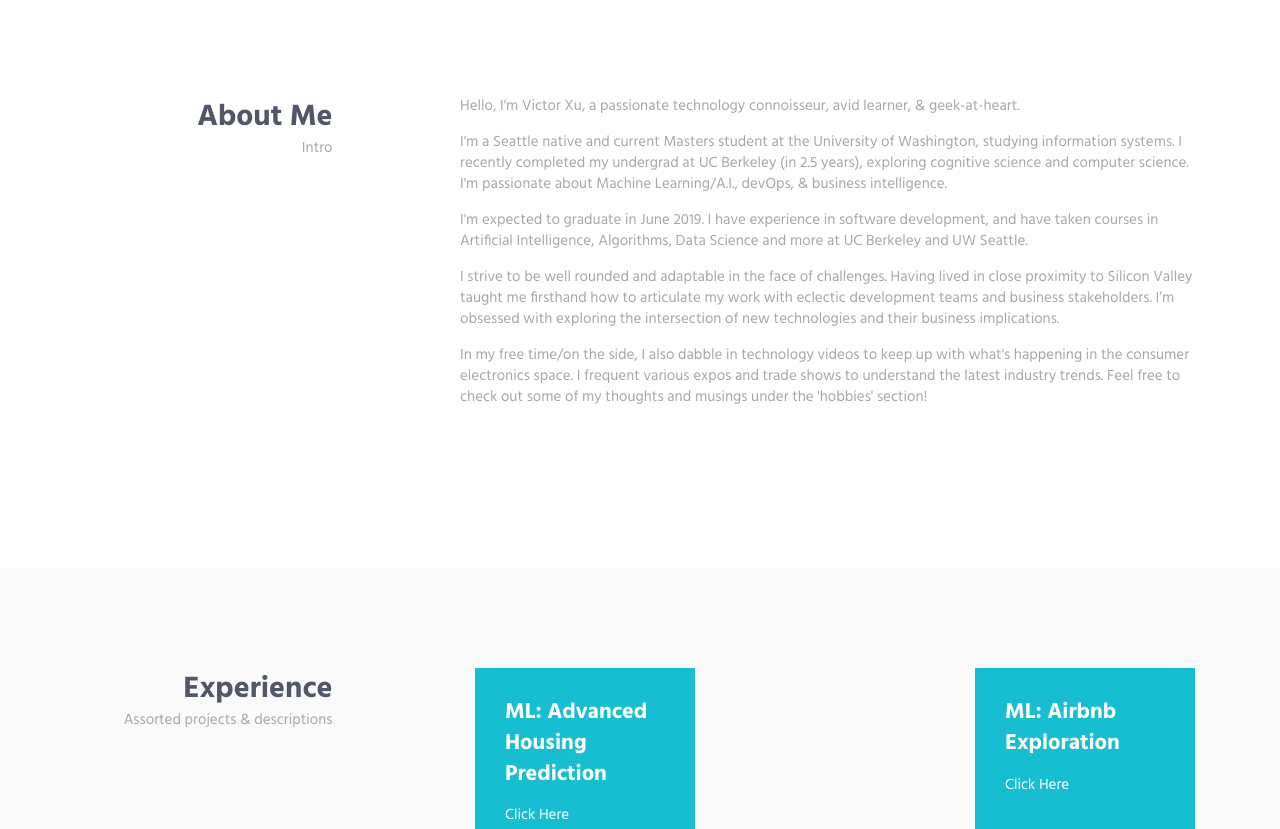
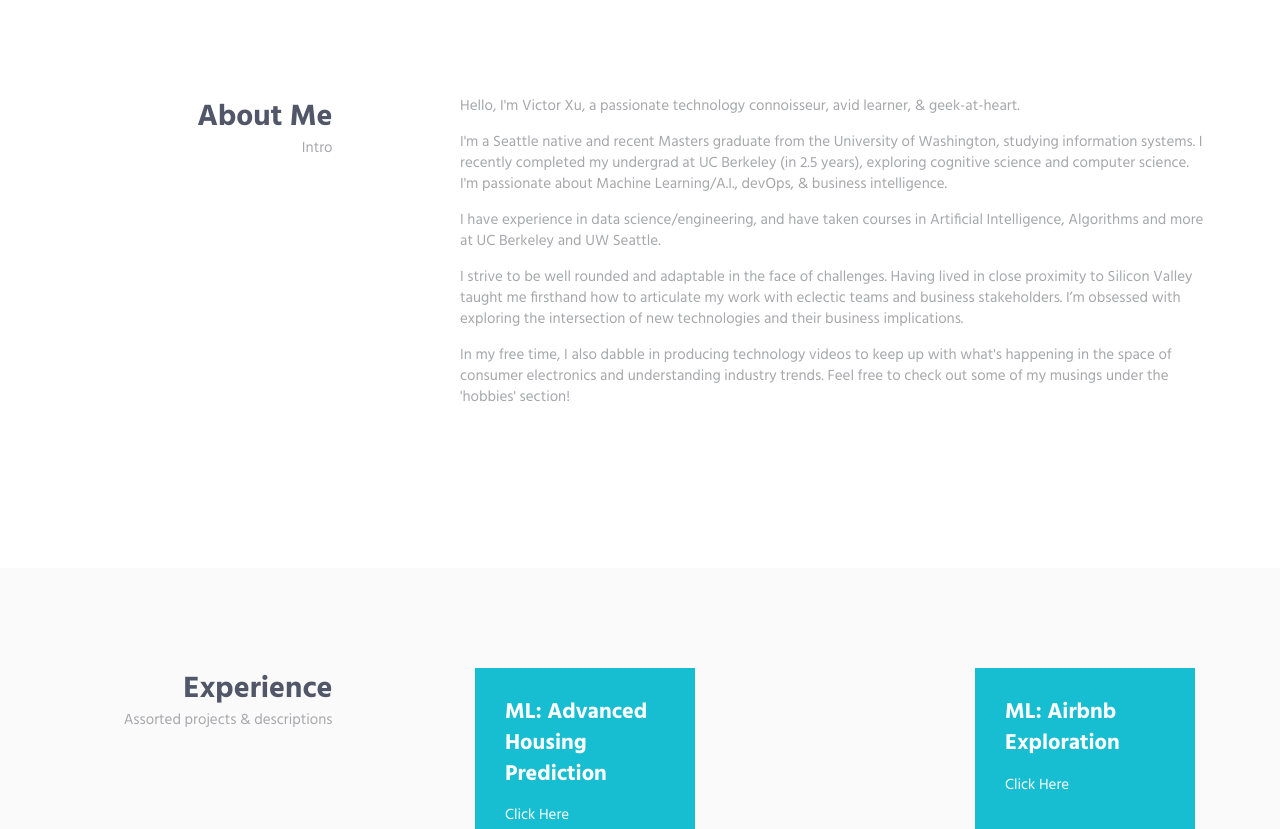
Before and after one commit to xuvic15/xuvic15.github.io, a plain HTML site: page index.html in a window 1280 px wide. Shown: the part 700-1529 px from the top of the page. Drawn offline with Linux system fonts and the light colour scheme.

Commit message:
resume updated 2020

```diff
--- a/index.html
+++ b/index.html
@@ -109,19 +109,19 @@
                             </p>
 
                             <p>
-                            I'm a Seattle native and current Masters student at the University of Washington, studying information systems. I recently completed my undergrad at UC Berkeley (in 2.5 years), exploring cognitive science and computer science. I'm passionate about Machine Learning/A.I., devOps, &amp; business intelligence.
+                            I'm a Seattle native and recent Masters graduate from the University of Washington, studying information systems. I recently completed my undergrad at UC Berkeley (in 2.5 years), exploring cognitive science and computer science. I'm passionate about Machine Learning/A.I., devOps, &amp; business intelligence.
                             </p>
 
 							<p>
-                            I'm expected to graduate in June 2019. I have experience in software development, and have taken courses in Artificial Intelligence, Algorithms, Data Science and more at UC Berkeley and UW Seattle.
+                            I have experience in data science/engineering, and have taken courses in Artificial Intelligence, Algorithms and more at UC Berkeley and UW Seattle.
                             </p>
 
                             <p>
-                            I strive to be well rounded and adaptable in the face of challenges. Having lived in close proximity to Silicon Valley taught me firsthand how to articulate my work with eclectic development teams and business stakeholders. I’m obsessed with exploring the intersection of new technologies and their business implications.
+                            I strive to be well rounded and adaptable in the face of challenges. Having lived in close proximity to Silicon Valley taught me firsthand how to articulate my work with eclectic teams and business stakeholders. I’m obsessed with exploring the intersection of new technologies and their business implications.
                             </p>
 
                             <p>
-                            In my free time/on the side, I also dabble in technology videos to keep up with what's happening in the consumer electronics space. I frequent various expos and trade shows to understand the latest industry trends. Feel free to check out some of my thoughts and musings under the 'hobbies' section!
+                            In my free time, I also dabble in producing technology videos to keep up with what's happening in the space of consumer electronics and understanding industry trends. Feel free to check out some of my musings under the 'hobbies' section!
                             </p>
 
                     </div>
@@ -413,7 +413,7 @@
                     <div class="col-sm-3 sm-margin-b-30">
                         <div class="text-right sm-text-left">
                             <h2 class="margin-b-0">Hobbies: Ramblings on Tech</h2>
-                            <p>Some videos of what I've been tinkering around with!</p>
+                            <p>Some videos of what I've been tinkering with!</p>
 
 
                         </div>
@@ -458,7 +458,7 @@
                         <div class="col-sm-3 sm-margin-b-30">
                             <div class="text-right sm-text-left">
                                 <h2 class="margin-b-0">Resume</h2>
-                                <p>Last updated 4/1/19 </p>
+                                <p>Last updated 4/1/20 </p>
                             </div>
                         </div>
                         <div class="col-sm-8 col-sm-offset-1">
```
Also changed, not shown: 2 other files.
